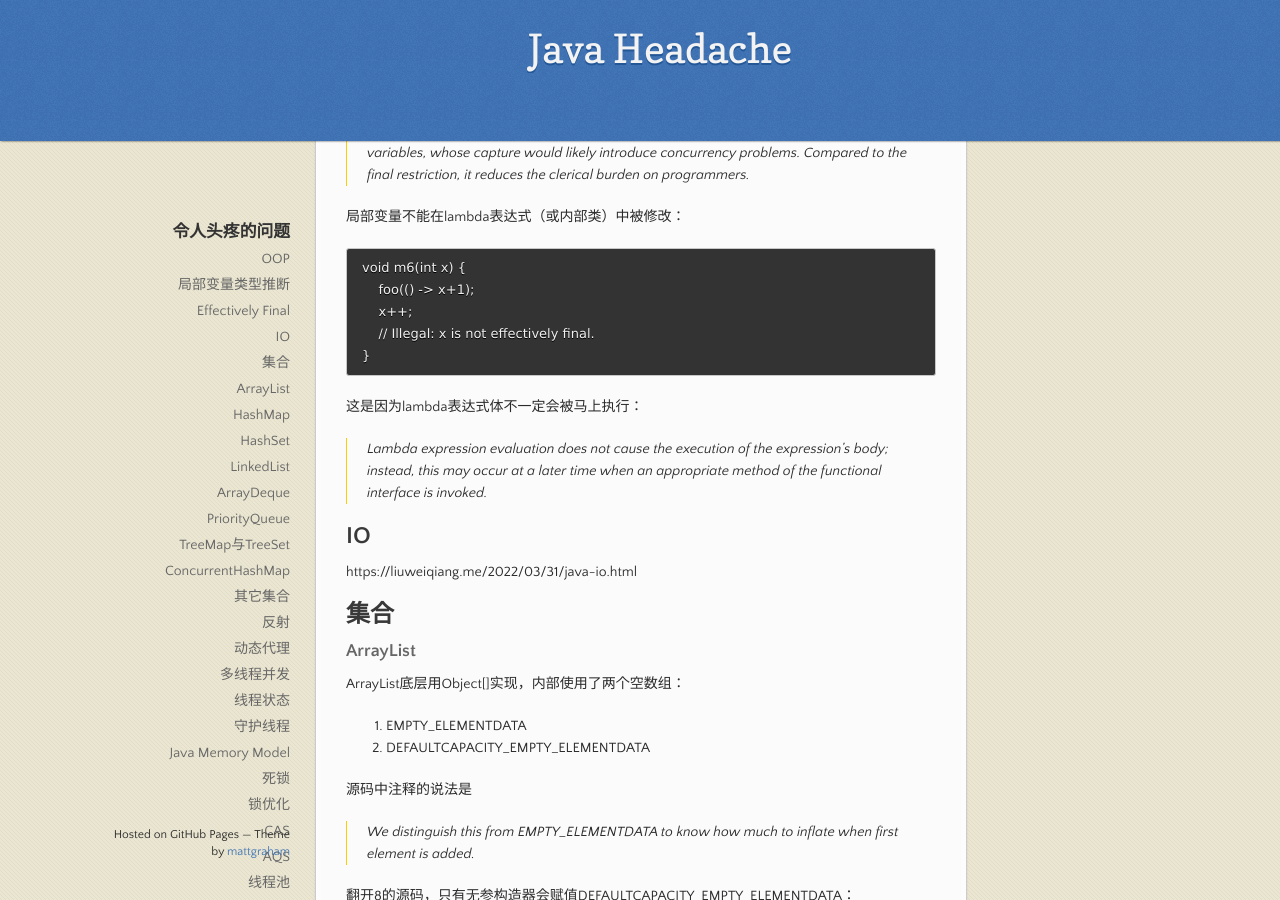
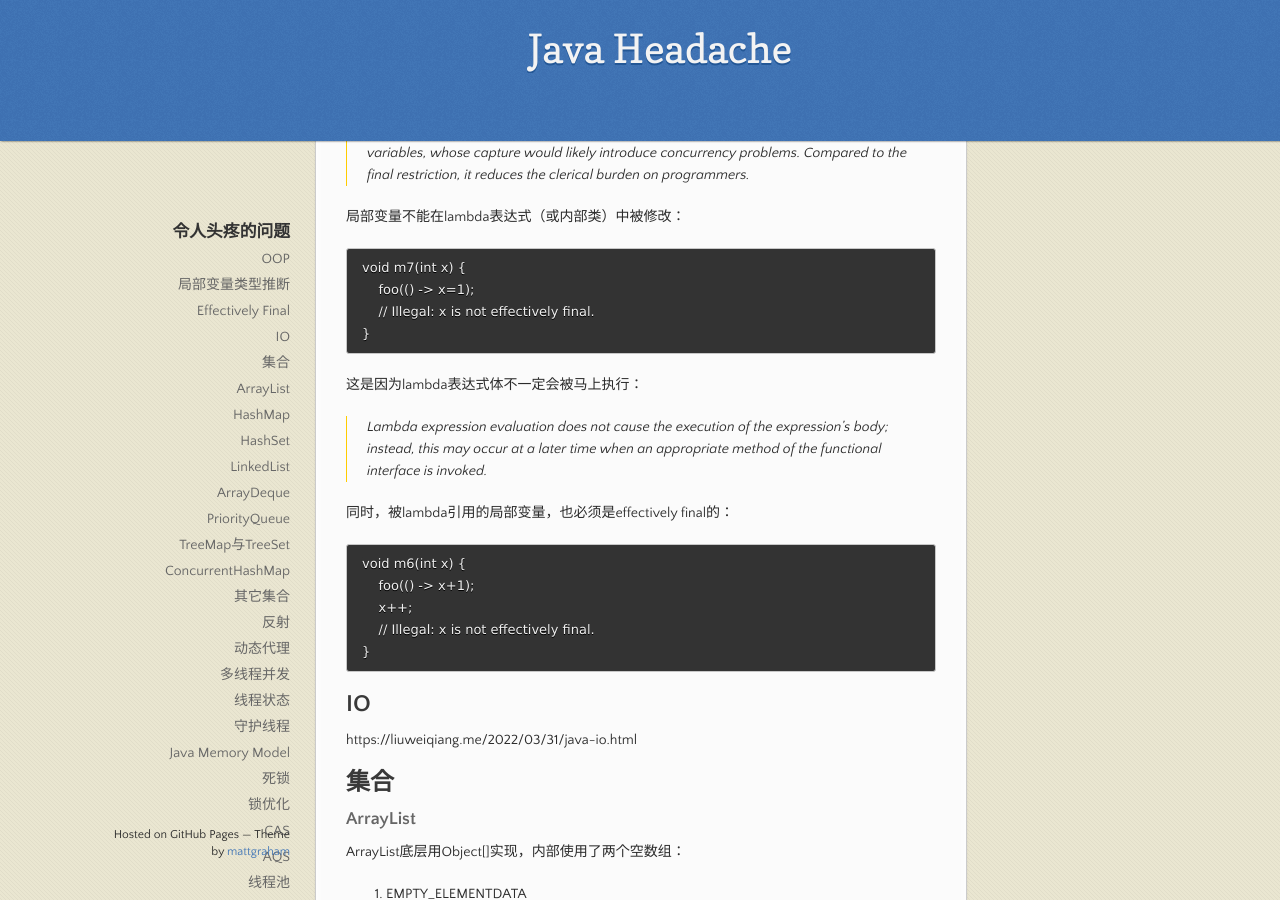
Before and after one commit to lvv9/lvv9.github.io, a Jekyll site: the page built from _posts/2023-05-07-java-headache.md, in a window 1280 px wide and 900 px high, scrolled down 416 px. Built offline with Jekyll 4.4.1, drawn with Linux system fonts in a browser that asks for light colours; our own code applies the rules of GitHub Pages for plain Markdown files; comment, search, counter and statistics services are not loaded; the repository's description, which GitHub fills in, is left out.

Commit message:
更新 2023-05-07-java-headache.md

````diff
--- a/_posts/2023-05-07-java-headache.md
+++ b/_posts/2023-05-07-java-headache.md
@@ -14,6 +14,16 @@ Java从10开始支持局部变量类型推断。
 > The restriction to effectively final variables prohibits access to dynamically-changing local variables, whose capture would likely introduce concurrency problems. Compared to the final restriction, it reduces the clerical burden on programmers.
 
 局部变量不能在lambda表达式（或内部类）中被修改：
+```
+void m7(int x) {
+    foo(() -> x=1);
+    // Illegal: x is not effectively final.
+}
+```
+这是因为lambda表达式体不一定会被马上执行：
+> Lambda expression evaluation does not cause the execution of the expression's body; instead, this may occur at a later time when an appropriate method of the functional interface is invoked.
+
+同时，被lambda引用的局部变量，也必须是effectively final的：
 ```
 void m6(int x) {
     foo(() -> x+1);
````
Also changed, not shown: other parts of _posts/2023-05-07-java-headache.md (+0 -2 lines).
